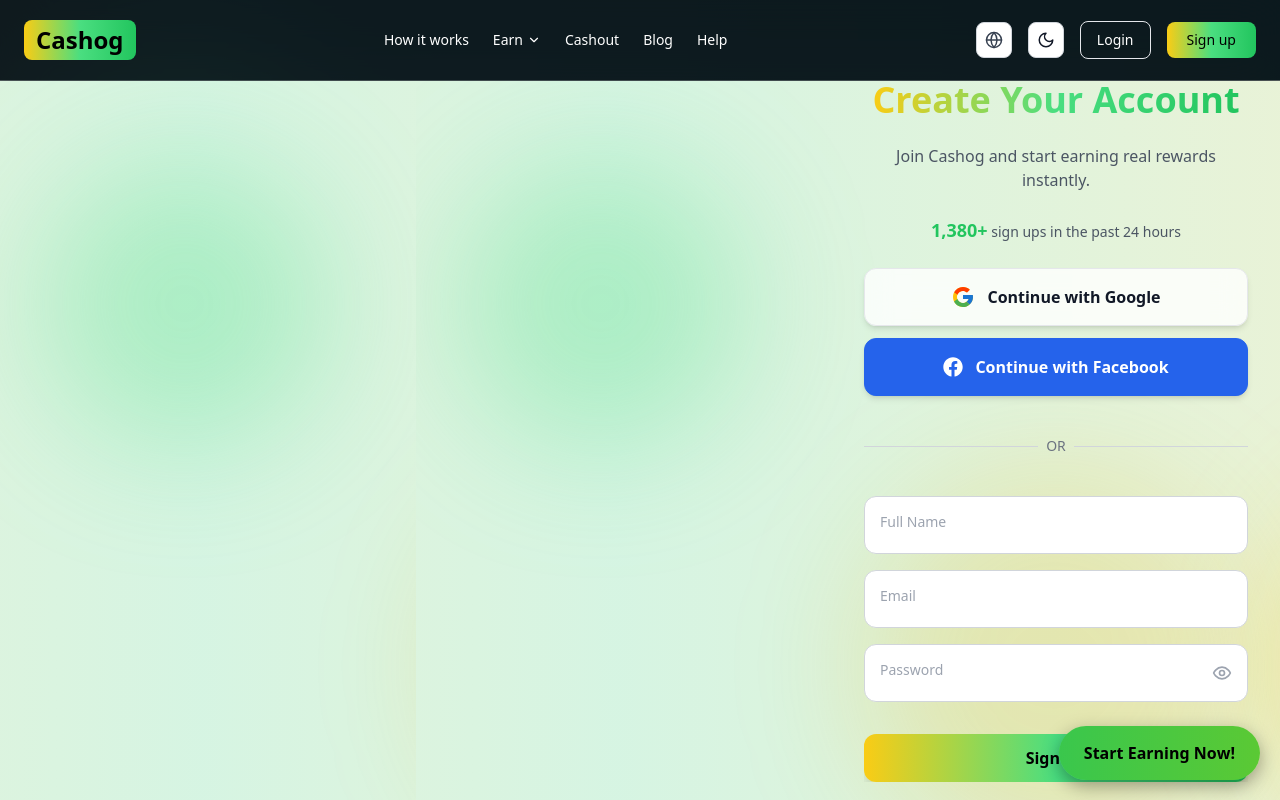
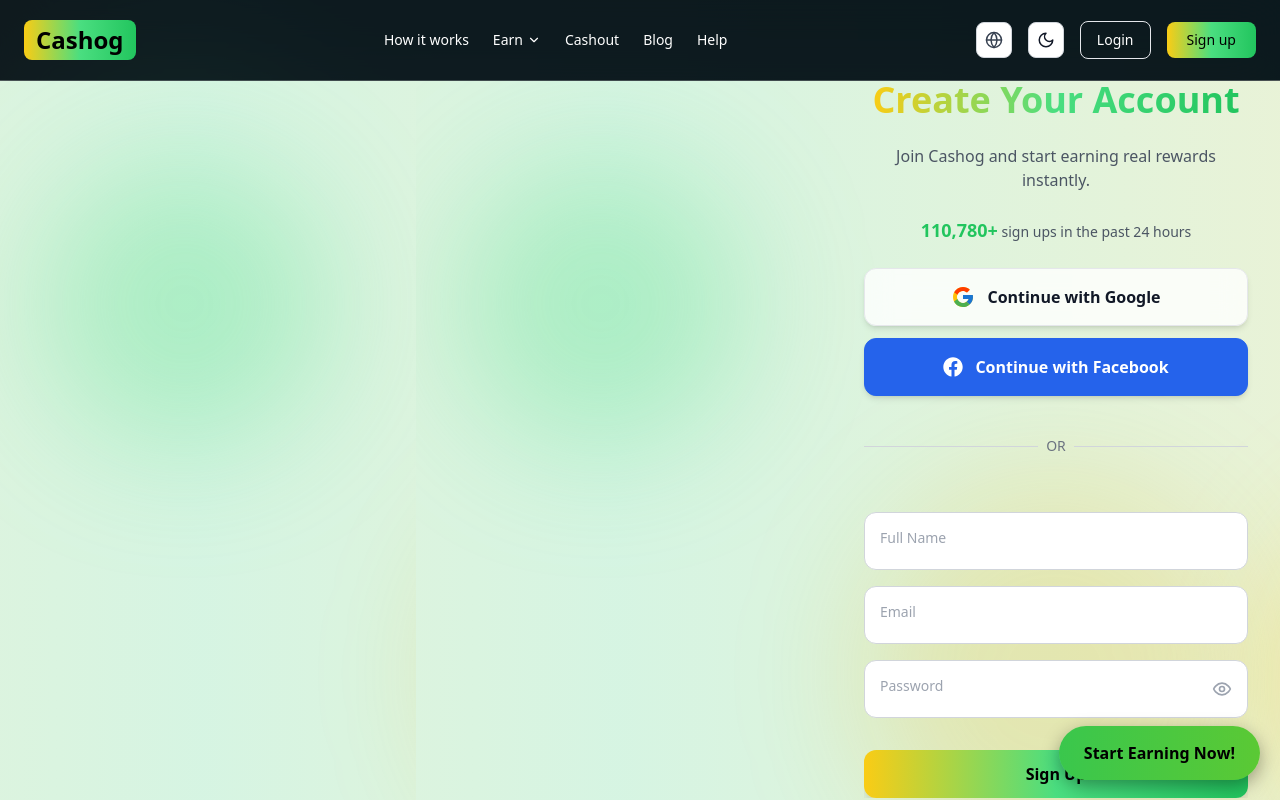
Before and after one commit to tool63/cashin, a Next.js app: page /signup in a window 1280 px wide. Both pictures are taken after a click on the button "Continue with Email". Shown: the top 800 px of the page. Built offline with nearby package versions, Linux system fonts and the light colour scheme.

Commit message:
Update page.tsx

```diff
--- a/app/(auth)/signup/page.tsx
+++ b/app/(auth)/signup/page.tsx
@@ -13,15 +13,16 @@ export default function SignupPage() {
   const [showPassword, setShowPassword] = useState(false);
   const [showForm, setShowForm] = useState(false);
 
-  const [count, setCount] = useState(1380);
+  const [count, setCount] = useState(110780);
 
+  // Auto-increment signup counter
   useEffect(() => {
     const randomDelay = () =>
       Math.floor(Math.random() * (300000 - 5000) + 5000); // 5s–5min
     let timeout: NodeJS.Timeout;
 
     const updateCounter = () => {
-      const randomIncrease = Math.floor(Math.random() * 6) + 1;
+      const randomIncrease = Math.floor(Math.random() * 6) + 1; // 1–6
       setCount((prev) => prev + randomIncrease);
       timeout = setTimeout(updateCounter, randomDelay());
     };
@@ -37,6 +38,7 @@ export default function SignupPage() {
   const handleSubmit = (e: React.FormEvent) => {
     e.preventDefault();
     console.log("Signup Data:", form);
+    // 🔥 Add signup API logic here
   };
 
   return (
@@ -46,7 +48,7 @@ export default function SignupPage() {
         description="Create a free Cashog account and start earning rewards instantly."
       />
 
-      {/* ✅ Desktop + Mobile Centered Card */}
+      {/* Centered Card */}
       <motion.div
         initial={{ opacity: 0, y: 20 }}
         animate={{ opacity: 1, y: 0 }}
@@ -70,7 +72,7 @@ export default function SignupPage() {
           sign ups in the past 24 hours
         </div>
 
-        {/* Social login */}
+        {/* Social Buttons */}
         <SocialButtons className="w-full" />
 
         {/* Divider */}
@@ -101,7 +103,7 @@ export default function SignupPage() {
               animate={{ opacity: 1, height: "auto" }}
               exit={{ opacity: 0, height: 0 }}
               transition={{ duration: 0.4 }}
-              className="w-full flex flex-col gap-4 overflow-hidden"
+              className="w-full flex flex-col gap-4 overflow-hidden mt-4"
             >
               {/* Name */}
               <div className="relative">
```
